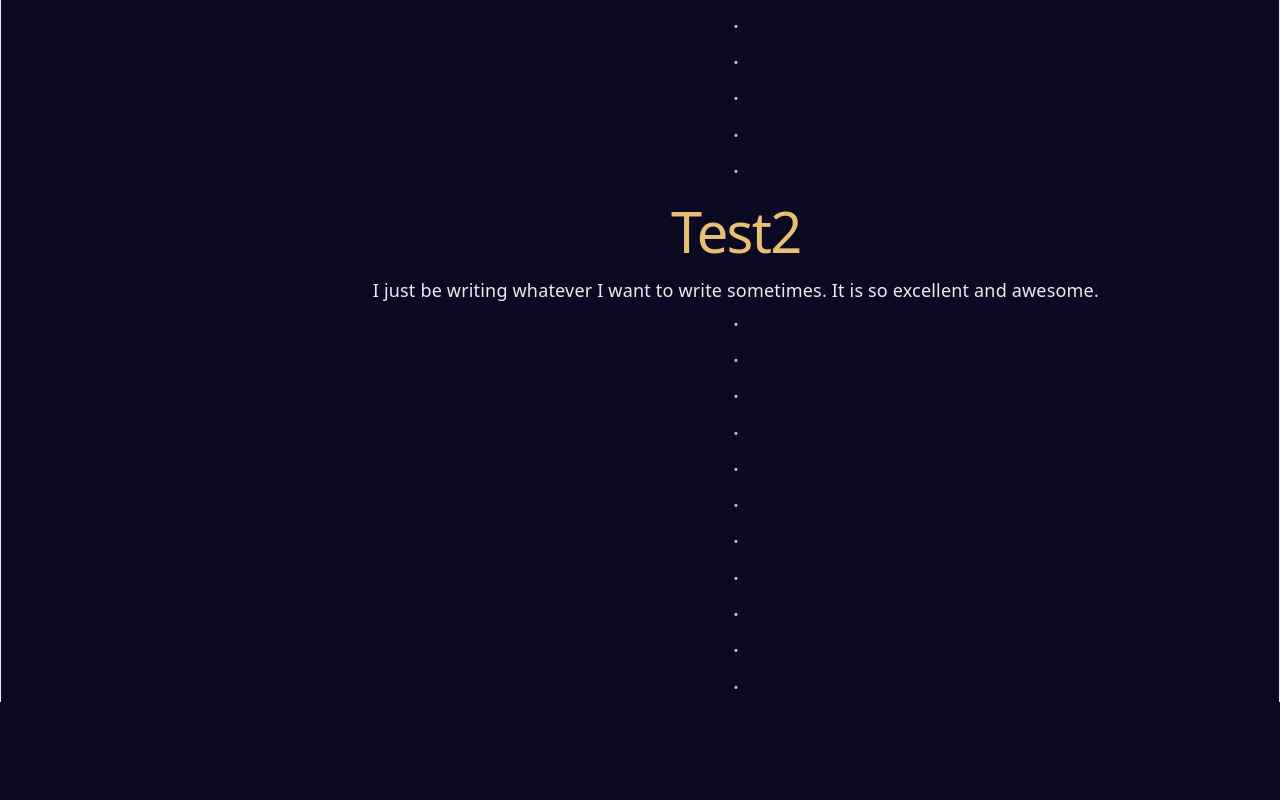
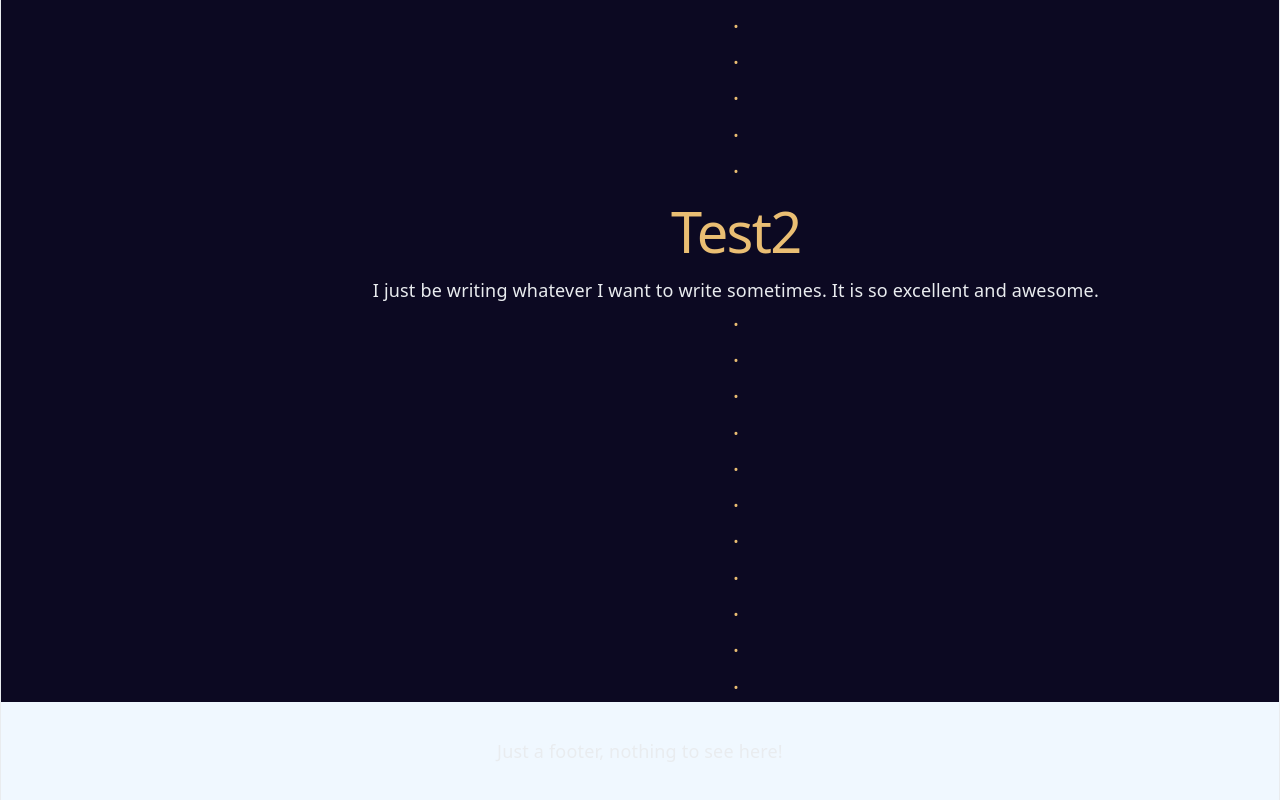
Before and after one commit to UCalgary-BIOMOD/UCalgary-BIOMOD-2026-Wiki, a React (Vite) app in the folder biomod-wiki/: page / in a window 1280 px wide. Shown: the part 2497-3297 px from the top of the page. Before the commit the page ends 3199 px from the top, so only its background shows below. Built offline with nearby package versions, Linux system fonts and the light colour scheme.

Commit message:
feat: Add the footer
I create the Footer jsx and a basic css. I rearranged all of the components so that they would appear on the page as intended, including switching up how the page layout is created. I intend to work on the styling changes next.

```diff
--- /dev/null
+++ b/biomod-wiki/src/Components/Footer.jsx
@@ -0,0 +1,12 @@
+
+import styles from "./Footer.module.css"
+
+
+
+export default function Footer() {
+    return (
+        <div className = {styles.footer}>
+            <p>Just a footer, nothing to see here!</p>
+        </div>
+    )
+}
--- /dev/null
+++ b/biomod-wiki/src/Components/Footer.module.css
@@ -0,0 +1,4 @@
+.footer{
+    background-color: aliceblue;
+    padding: 2rem;
+}
--- a/biomod-wiki/src/Components/PageLayout.jsx
+++ b/biomod-wiki/src/Components/PageLayout.jsx
@@ -1,6 +1,6 @@
 import styles from "./PageLayout.module.css"
 import {useEffect, useState, useRef} from "react"
-
+import Footer from "./Footer"
 
 /**
  * This is the function that builds up the side navigation bar for each page based on the sections.
@@ -206,9 +206,8 @@ export default function PageLayout({sections}) {
 
     return (
         <div className = {styles.pageLayout} ref = {pageRef} >
-
+            <div className = {styles.mainContent}>
                 <SideNav sections = {sections} activeIds = {activeIds} pageRef = {pageRef}></SideNav>
-
                 <main className = {styles.page} >
 
                     {sections.map(section => (
@@ -216,7 +215,10 @@ export default function PageLayout({sections}) {
                             {section.render()}
                         </section>
                     ))}
+
                 </main>
+            </div>
+            <Footer/>
         </div>
     )
 }
--- a/biomod-wiki/src/Components/PageLayout.module.css
+++ b/biomod-wiki/src/Components/PageLayout.module.css
@@ -4,7 +4,7 @@ This module holds everything related to the page layout framework and the side n
 
 .pageLayout{
     display: flex;
-    flex-direction: row; /*This is the lowest level div, which arranges the sidebar side-by-side with the page content.*/
+    flex-direction: column; /*This is the lowest level div, which arranges the sidebar side-by-side with the page content.*/
 
 }
 
@@ -21,6 +21,11 @@ This module holds everything related to the page layout framework and the side n
 .page section{
     scroll-margin-top: var(--top-nav-height); /*Need to set the scroll-margin to be at the border of the top nav bar to prevent overlap*/
     border: 0px solid orange;
+}
+
+.mainContent{
+    display: flex;
+    flex-direction: row;
 }
 
 .sideNav{
--- a/biomod-wiki/src/index.css
+++ b/biomod-wiki/src/index.css
@@ -36,7 +36,6 @@
 body {
   margin: 0; /*disables default 8px border around whole <body>*/
 }
-
 #root {
   /*width: clamp(320px, 80vw, 1126px);*/ /*Never smaller than 320, prefers 80vw (80% of viewport), and never larger than 1126 for #root in the viewport*/
 
```
Lines whose indentation alone changed are shown as unchanged.
